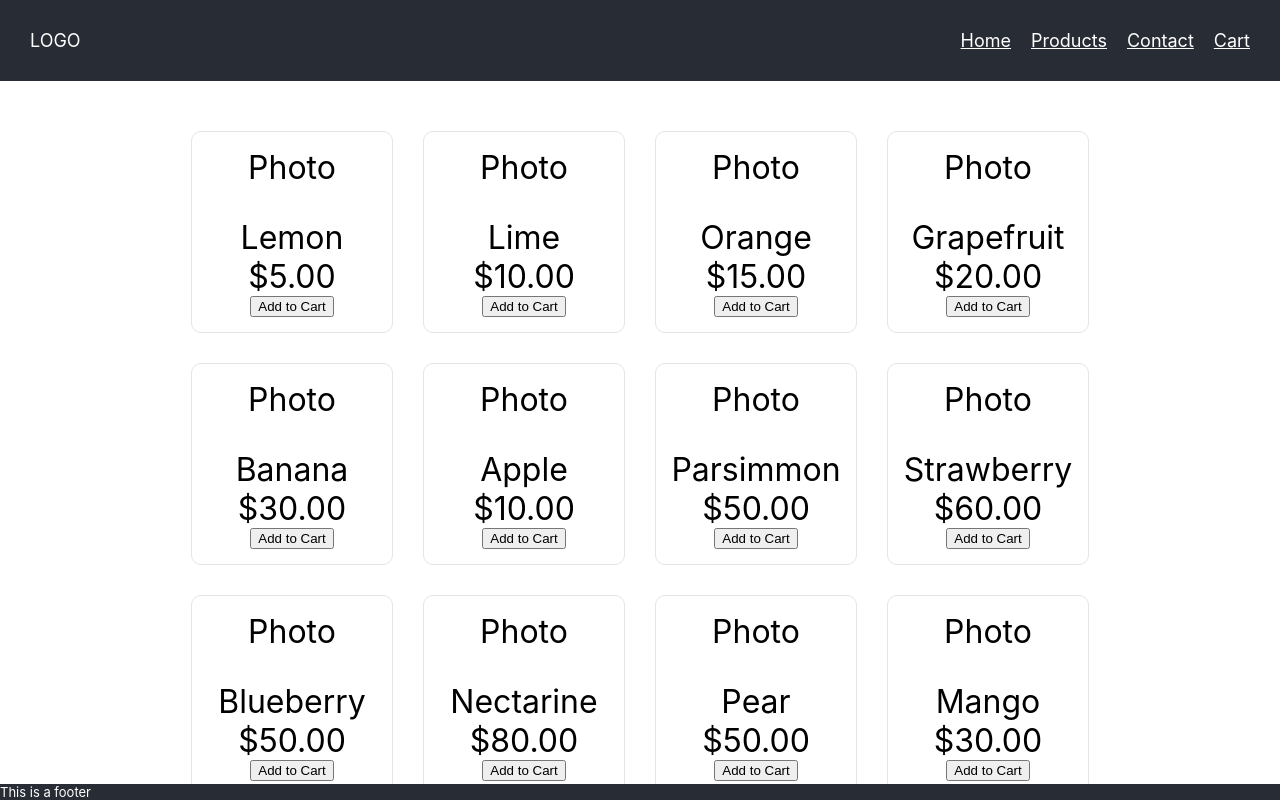
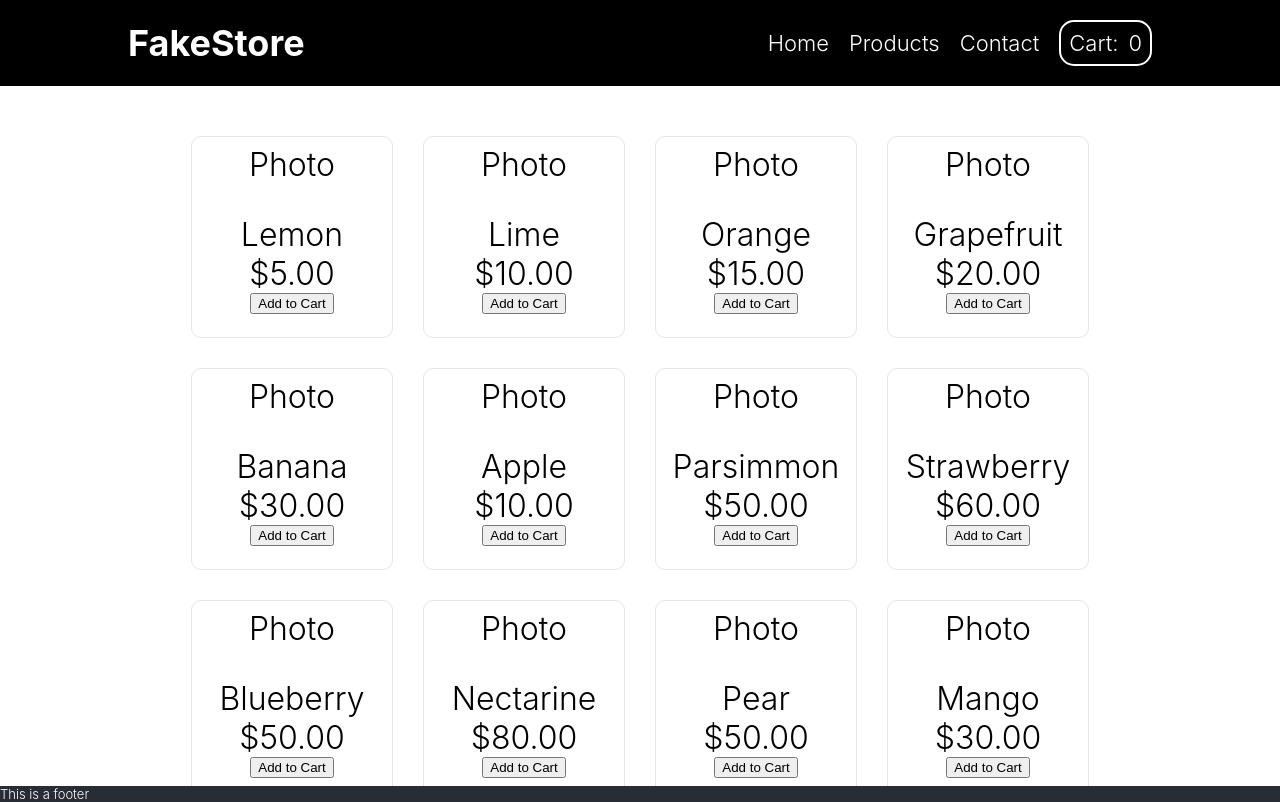
Before and after one commit to skeanster/web-store, a React (Create React App) app: page /web-store/Productpage in a window 1280 px wide. Built offline with nearby package versions, Linux system fonts and the light colour scheme.

Commit message:
Styled homepage, fixed state/routing errors

```diff
--- a/src/App.css
+++ b/src/App.css
@@ -1,22 +1,35 @@
 a {
   color: white;
+  text-decoration: none;
 }
 
-.App {
-  text-align: center;
-  min-height: 100vh;
+.navbarContainer {
+  width: 100%;
+  background-color: black;
+  display: flex;
+  justify-content: center;
 }
 
 .navbar {
-  background-color: #282c34;
+  background-color: black;
   display: flex;
   flex-direction: row;
-  flex-wrap: nowrap;
+  flex-wrap: wrap;
   align-items: center;
   justify-content: space-between;
-  padding: 30px;
+  padding: 20px;
   font-size: calc(10px + 1vmin);
   color: white;
+  width: 80%;
+  max-width: 1075px;
+  font-weight: 300;
+  grid-gap: 10px;
+  gap: 10px;
+}
+
+.logo {
+  font-weight: 700;
+  font-size: calc(20px + 2vmin);
 }
 
 .navItemsContainer {
@@ -26,19 +39,90 @@ a {
   align-items: center;
   justify-content: space-between;
   gap: 20px;
+  font-size: calc(10px + 1.5vmin);
+}
+
+#cart {
+  display: flex;
+  gap: 10px;
+  border: 2px solid white;
+  padding: 8px;
+  border-radius: 15px;
 }
 
 .homepageContainer {
   display: flex;
   align-items: center;
   flex-direction: column;
+  height: 60vh;
+  background-image: linear-gradient(rgba(0, 0, 0, 0.5), rgba(0, 0, 0, 0.5)),
+    url(./components/images/people.png);
+  background-position: center;
+  background-repeat: no-repeat;
+  background-size: cover;
+  position: relative;
+  font-size: calc(10px + 1vmin);
 }
 
 .homeTextContainer {
+  position: absolute;
+  max-width: 800px;
   display: flex;
   flex-direction: column;
   flex-wrap: nowrap;
   align-items: center;
+  padding-top: 15vh;
+  padding-left: 10%;
+  padding-right: 10%;
+}
+
+@media only screen and (max-width: 400px) {
+  .homeTextContainer {
+    padding-top: 8vh;
+  }
+}
+
+.subMainTitle {
+  color: rgb(77 21 138);
+  background-color: white;
+  padding: 5px;
+  font-size: 1rem;
+  font-weight: bold;
+  letter-spacing: 0.5rem;
+  text-transform: uppercase;
+  text-align: center;
+  font-weight: 300;
+}
+
+.mainTitle {
+  font-size: 3rem;
+  text-align: center;
+  color: white;
+  font-weight: 400;
+  margin-top: 20px;
+}
+
+.mainShopButton {
+  display: flex;
+  align-items: center;
+  justify-content: center;
+  font-weight: bold;
+  width: 15rem;
+  font-size: 2rem;
+  padding: 1rem;
+  border-radius: 50px;
+  background-color: rgb(77 21 138);
+  color: rgb(255, 255, 255);
+  cursor: pointer;
+  border: 2px solid white;
+  margin-top: 20px;
+  font-size: calc(10px + 2vmin);
+}
+
+.mainShopButton:hover {
+  color: rgb(77 21 138);
+  background-color: white;
+  border: 2px solid rgb(77 21 138);
 }
 
 .footerContainer {
@@ -86,4 +170,5 @@ a {
   flex-direction: column;
   flex-wrap: nowrap;
   align-items: center;
+  padding: 15px;
 }
--- a/src/App.js
+++ b/src/App.js
@@ -2,13 +2,17 @@ import './App.css';
 import Navbar from './components/Navbar';
 import Homepage from './components/Homepage';
 import Footer from './components/Footer';
+import Wavesvg from './components/Wavesvg';
 
-const App = () => {
+const App = (props) => {
+  const { cartTotal } = props;
+
   return (
     <div>
-      <Navbar />
+      <Navbar cartTotal={cartTotal} />
       <Homepage />
       <Footer />
+      <Wavesvg />
     </div>
   );
 };
--- a/src/RouteSwitch.js
+++ b/src/RouteSwitch.js
@@ -1,3 +1,4 @@
+import React, { useState, useEffect } from 'react';
 import { BrowserRouter, Routes, Route } from 'react-router-dom';
 import App from './App';
 import Productpage from './components/Productpage';
@@ -5,13 +6,78 @@ import Contactpage from './components/Contactpage';
 import CartPage from './components/CartPage';
 
 const RouteSwitch = () => {
+  const [cartState, setcartState] = useState([
+    { products: [] },
+    { totalItems: 0 },
+    { totalCost: 0 },
+  ]);
+
+  const isInCart = (product) => {
+    return cartState[0].products.find(({ name }) => name === product);
+  };
+
+  const cartAdd = (item) => {
+    if (isInCart(item.target.name) === undefined) {
+      setcartState([
+        {
+          products: cartState[0].products.concat({
+            name: item.target.name,
+            quantity: 1,
+            cost: item.target.price,
+          }),
+        },
+        { totalItems: cartState[1].totalItems + 1 },
+        { totalCost: 0 },
+      ]);
+    } else {
+      let itemExist = cartState[0].products.find(
+        ({ name }) => name === item.target.name
+      );
+      let indexOfItem = cartState[0].products.indexOf(itemExist);
+      let tempArray = [...cartState[0].products];
+      let tempItem = { ...tempArray[indexOfItem] };
+      tempItem.quantity = tempItem.quantity + 1;
+      tempArray[indexOfItem] = tempItem;
+      setcartState([
+        {
+          products: tempArray,
+        },
+        { totalItems: cartState[1].totalItems + 1 },
+        { totalCost: 0 },
+      ]);
+    }
+  };
+
   return (
     <BrowserRouter>
       <Routes>
-        <Route path="/web-store" element={<App />} />
-        <Route path="/web-store/Productpage" element={<Productpage />} />
-        <Route path="/web-store/Contactpage" element={<Contactpage />} />
-        <Route path="/web-store/CartPage" element={<CartPage />} />
+        {console.log(cartState)}
+        <Route
+          path="/web-store"
+          element={<App cartTotal={cartState[1].totalItems} />}
+        />
+        <Route
+          path="/web-store/Productpage"
+          element={
+            <Productpage
+              cartTotal={cartState[1].totalItems}
+              cartAdd={cartAdd}
+            />
+          }
+        />
+        <Route
+          path="/web-store/Contactpage"
+          element={<Contactpage cartTotal={cartState[1].totalItems} />}
+        />
+        <Route
+          path="/web-store/CartPage"
+          element={
+            <CartPage
+              cartTotal={cartState[1].totalItems}
+              productsList={cartState[0].products}
+            />
+          }
+        />
       </Routes>
     </BrowserRouter>
   );
--- a/src/components/CartPage.js
+++ b/src/components/CartPage.js
@@ -1,12 +1,13 @@
-import { state } from '../state/Cartstate';
 import Navbar from './Navbar';
 import Footer from './Footer';
 
-const CartPage = () => {
+const CartPage = (props) => {
+  const { cartTotal, productsList } = props;
+
   return (
     <div className="cartPage">
-      <Navbar />
-      {state.map((item) => {
+      <Navbar cartTotal={cartTotal} />
+      {productsList.map((item) => {
         return (
           <div key={item.name}>
             {item.name}, quantity: {item.quantity}
--- a/src/components/Contactpage.js
+++ b/src/components/Contactpage.js
@@ -1,10 +1,12 @@
 import Navbar from './Navbar';
 import Footer from './Footer';
 
-const Contactpage = () => {
+const Contactpage = (props) => {
+  const { cartTotal } = props;
+
   return (
     <div>
-      <Navbar />
+      <Navbar cartTotal={cartTotal} />
       <div>contact page</div>
       <Footer />
     </div>
--- a/src/components/Navbar.js
+++ b/src/components/Navbar.js
@@ -1,9 +1,12 @@
 import { Link } from 'react-router-dom';
 
-const Navbar = () => {
+const Navbar = (props) => {
+  const { cartTotal } = props;
+
   return (
+    <div className="navbarContainer">
       <div className="navbar">
-      <div className="logo">LOGO</div>
+        <div className="logo">FakeStore</div>
         <div className="navItemsContainer">
           <Link to="/web-store">
             <div className="navItems" id="home">
@@ -22,9 +25,10 @@ const Navbar = () => {
           </Link>
           <Link to="/web-store/CartPage">
             <div className="navItems" id="cart">
-            Cart
+              Cart:<div className="itemsCounter">{cartTotal}</div>
             </div>
           </Link>
+        </div>
       </div>
     </div>
   );
--- a/src/components/Productpage.js
+++ b/src/components/Productpage.js
@@ -1,16 +1,13 @@
 import Navbar from './Navbar';
 import Footer from './Footer';
-import { cartAdd } from '../state/Cartstate';
-import Products from '../state/Productsstate';
+import Products from '../data/ProductData';
 
-const Productpage = () => {
-  const addToCart = (e) => {
-    cartAdd(e.target.id);
-  };
+const Productpage = (props) => {
+  const { cartTotal, cartAdd } = props;
 
   return (
     <div>
-      <Navbar />
+      <Navbar cartTotal={cartTotal} />
       <div className="productPage">
         {Products.map((item) => {
           return (
@@ -19,7 +16,13 @@ const Productpage = () => {
               <div className="itemText">
                 <div className="itemName">{item.name}</div>
                 <div className="itemPrice">${item.price}.00</div>
-                <button onClick={addToCart} id={item.name}>
+                <button
+                  onClick={cartAdd}
+                  className="addItemButton"
+                  name={item.name}
+                  sku={item.sku}
+                  price={item.price}
+                >
                   Add to Cart
                 </button>
               </div>
--- /dev/null
+++ b/src/components/Wavesvg.js
@@ -0,0 +1,19 @@
+const Wavesvg = () => {
+  return (
+    <div>
+      <svg
+        className="wave"
+        xmlns="http://www.w3.org/2000/svg"
+        viewBox="0 0 1440 320"
+      >
+        <path
+          fill="#4d158a"
+          fillOpacity="1"
+          d="M0,96L60,85.3C120,75,240,53,360,74.7C480,96,600,160,720,170.7C840,181,960,139,1080,106.7C1200,75,1320,53,1380,42.7L1440,32L1440,320L1380,320C1320,320,1200,320,1080,320C960,320,840,320,720,320C600,320,480,320,360,320C240,320,120,320,60,320L0,320Z"
+        ></path>
+      </svg>
+    </div>
+  );
+};
+
+export default Wavesvg;
--- a/src/index.css
+++ b/src/index.css
@@ -7,6 +7,7 @@ body {
   -moz-osx-font-smoothing: grayscale;
   min-height: 100vh;
   position: relative;
+  font-weight: 300;
 }
 
 code {
--- a/src/state/Cartstate.js
+++ /dev/null
@@ -1,18 +0,0 @@
-let state = [];
-
-const isInCart = (product) => {
-  return state.find(({ name }) => name === product);
-};
-
-const cartAdd = (product) => {
-  if (isInCart(product) === undefined) {
-    state.push({ name: product, quantity: 1 });
-    console.log(state);
-  } else {
-    state.find(({ name }) => name === product).quantity =
-      state.find(({ name }) => name === product).quantity + 1;
-    console.log(state);
-  }
-};
-
-export { cartAdd, state };
```
Also changed, not shown: src/components/images/people.png (added), src/data/ProductData.js (renamed from src/state/Productsstate.js). Lines whose indentation alone changed are shown as unchanged.
